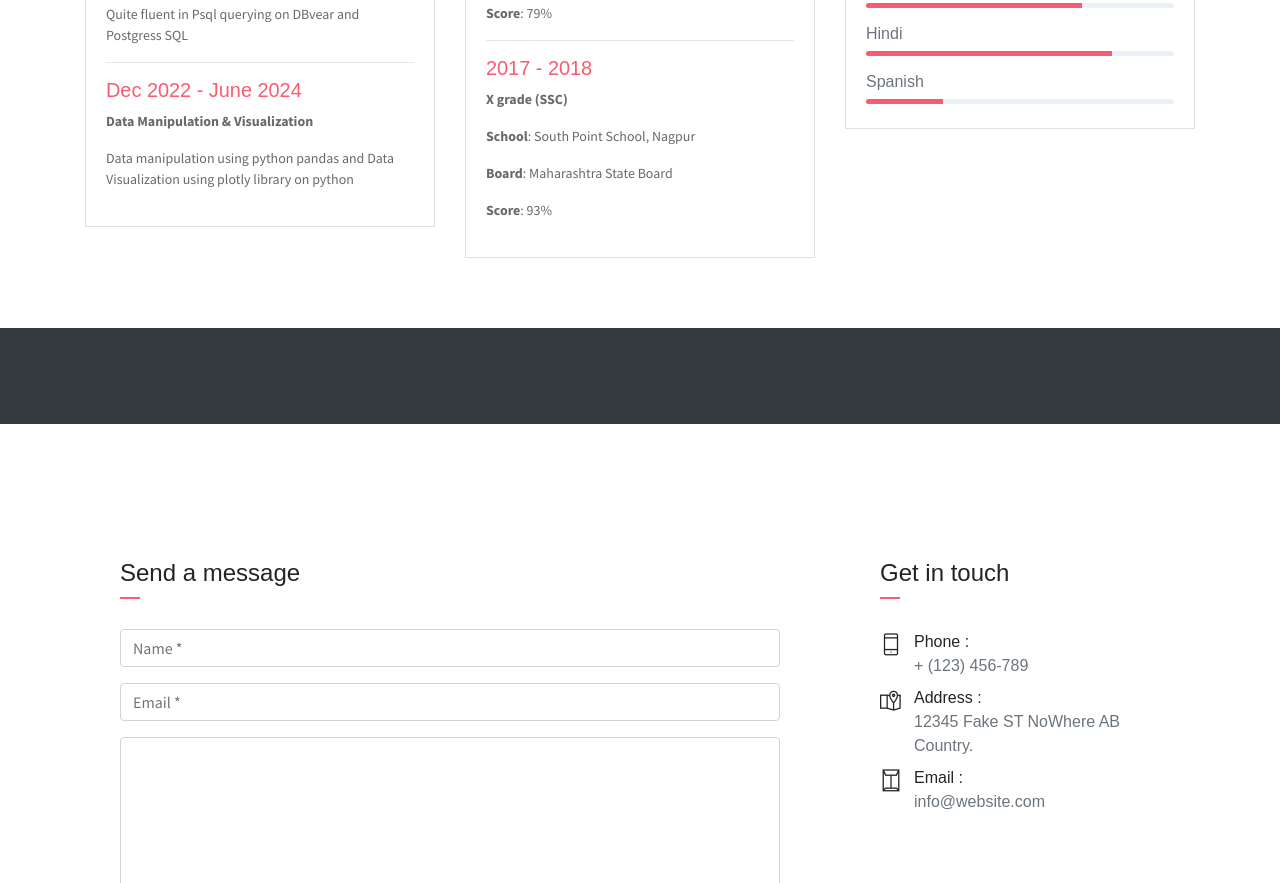
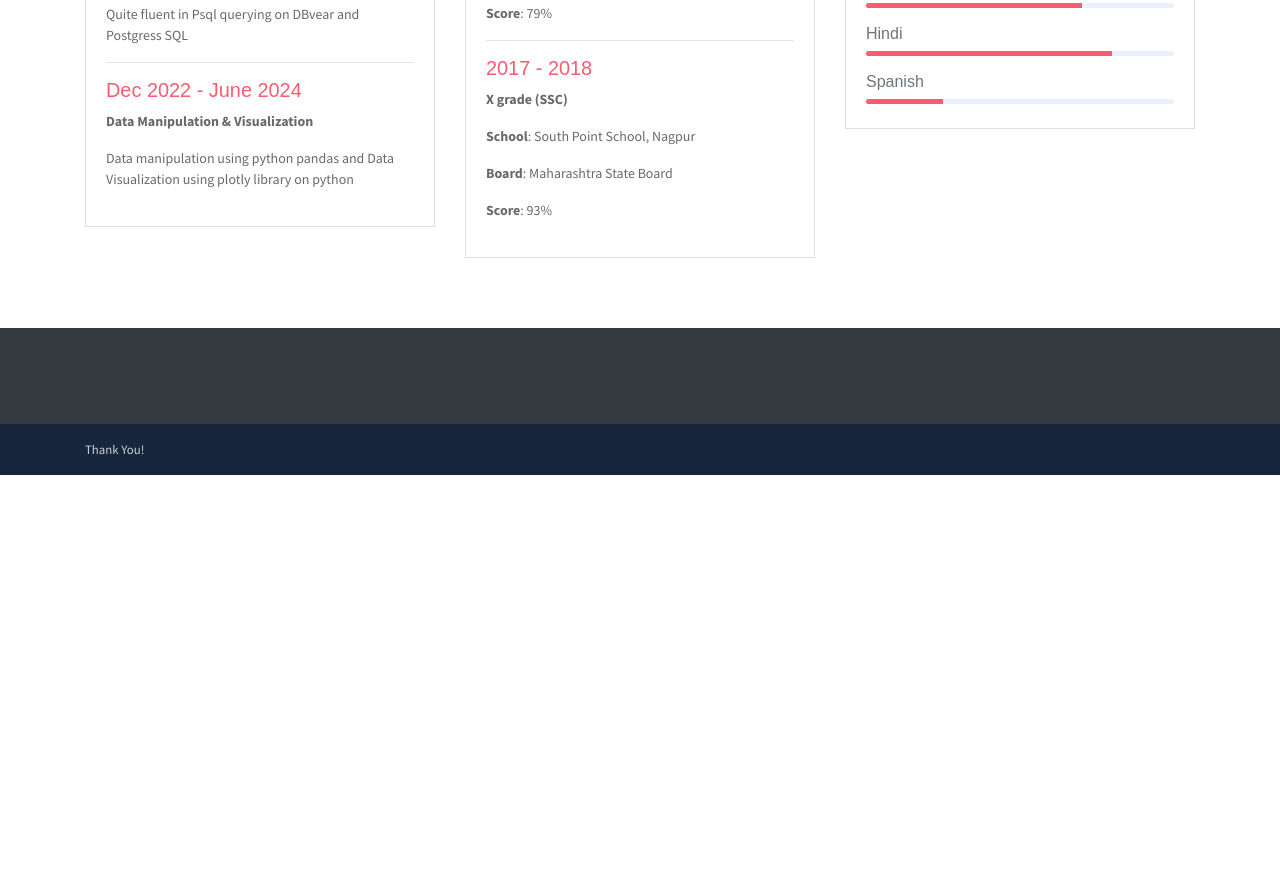
Before and after one commit to swayam-suradkar/myprotfolio1, a website: page index.html in a window 1280 px wide. Shown: the part 1917-2800 px from the top of the page. After the commit the page ends 2392 px from the top, so only its background shows below. Drawn offline with Linux system fonts and the light colour scheme; some packages are replaced by stand-ins of ours.

Commit message:
Update index.html

```diff
--- a/index.html
+++ b/index.html
@@ -230,61 +230,6 @@
 
     </section>
 
-    <div class="section contact" id="contact">
-        <div class="container">
-            <div class="row">
-                <div class="col-lg-8">
-                    <div class="contact-form-card">
-                        <h4 class="contact-title">Send a message</h4>
-                        <form action="">
-                            <div class="form-group">
-                                <input  class="form-control" type="text" placeholder="Name *" required>
-                            </div>
-                            <div class="form-group">
-                                <input class="form-control" type="email" placeholder="Email *" required>
-                            </div>
-                            <div class="form-group">
-                                <textarea class="form-control" id=" placeholder="Message *" rows="7" required></textarea>
-                            </div>
-                            <div class="form-group ">
-                                <button type="submit" class="form-control btn btn-primary" >Send Message</button>
-                            </div>
-                        </form>
-                    </div>
-                </div>
-                <div class="col-lg-4">
-                    <div class="contact-info-card">
-                        <h4 class="contact-title">Get in touch</h4>
-                        <div class="row mb-2">
-                            <div class="col-1 pt-1 mr-1">
-                                <i class="ti-mobile icon-md"></i>
-                            </div>
-                            <div class="col-10 ">
-                                <h6 class="d-inline">Phone : <br> <span class="text-muted">+ (123) 456-789</span></h6>
-                            </div>
-                        </div>
-                        <div class="row mb-2">
-                            <div class="col-1 pt-1 mr-1">
-                                <i class="ti-map-alt icon-md"></i>
-                            </div>
-                            <div class="col-10">
-                                <h6 class="d-inline">Address :<br> <span class="text-muted">12345 Fake ST NoWhere AB Country.</span></h6>
-                            </div>
-                        </div>
-                        <div class="row mb-2">
-                            <div class="col-1 pt-1 mr-1">
-                                <i class="ti-envelope icon-md"></i>
-                            </div>
-                            <div class="col-10">
-                                <h6 class="d-inline">Email :<br> <span class="text-muted">info@website.com</span></h6>
-                            </div>
-                        </div>
-                    </div>
-                </div>
-            </div>
-
-        </div>
-    </div>
     <footer class="footer py-3">
         <div class="container">
             <p class="small mb-0 text-light">
```
